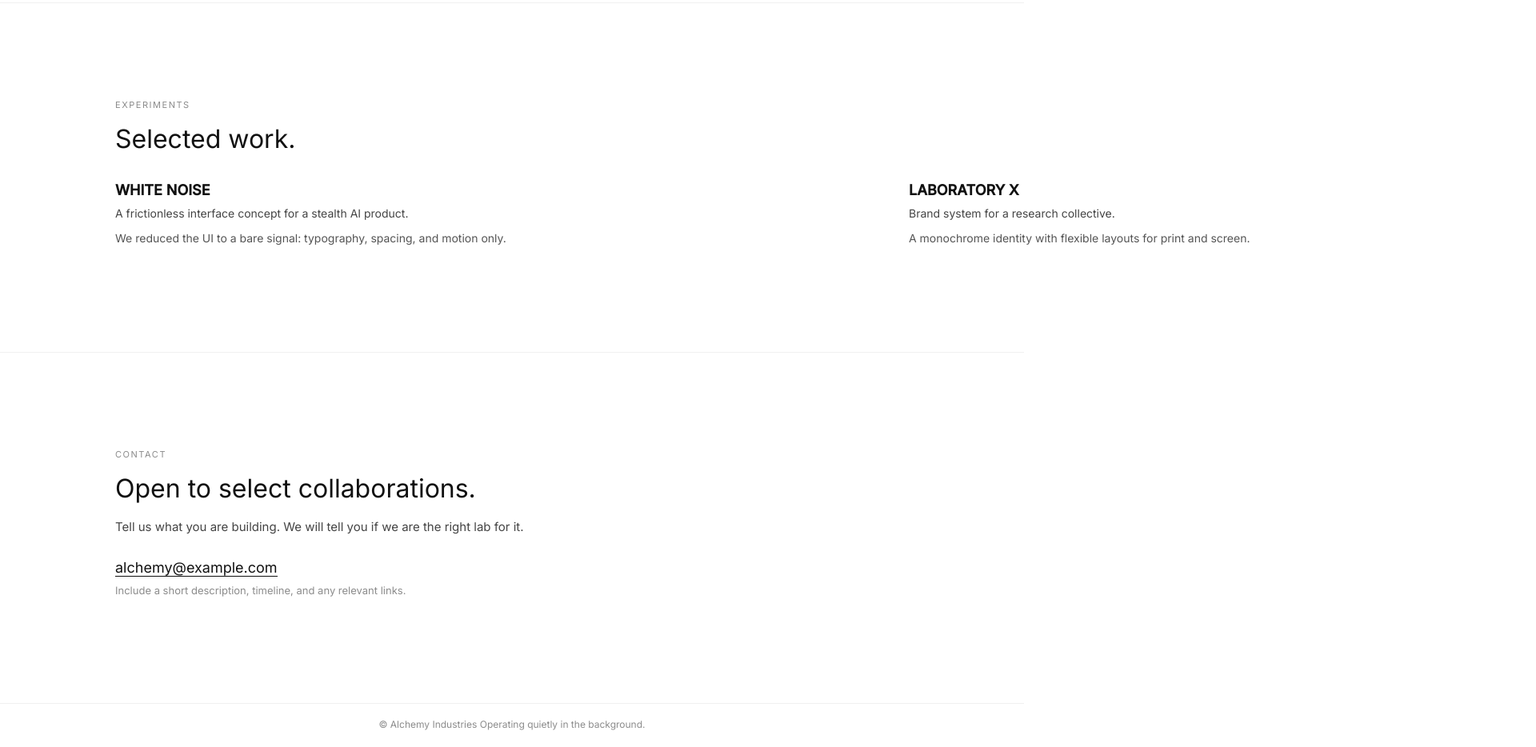
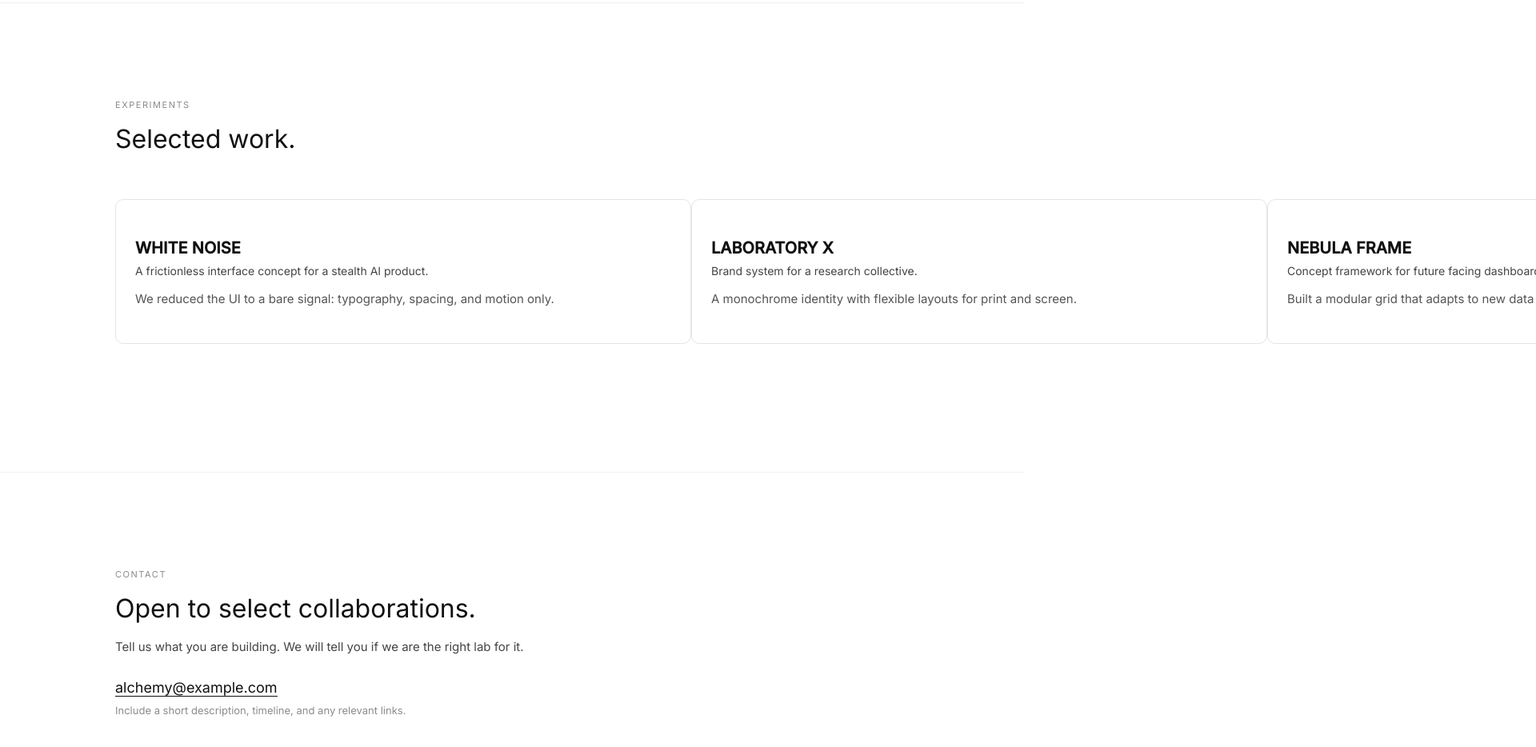
Before and after one commit to axdd333/alchemyin, a plain HTML site: page index.html in a window 1280 px wide. Shown: the part 1694-2628 px from the top of the page at 80% size, 1920 px wide, since content can reach past the window. Drawn offline with nearby package versions, Linux system fonts and the light colour scheme; a script that the page names is missing.

Commit message:
Add carousel and card styles to styles.css
Added styles for carousel component and card elements.

```diff
--- a/styles.css
+++ b/styles.css
@@ -230,3 +230,58 @@
   display: flex;
   justify-content: space-between;
 }
+/* Additional & override styles */
+
+#vanta-bg {
+  position: relative;
+  z-index: 0;
+}
+
+.page {
+  position: relative;
+  z-index: 1;
+  background: transparent;
+}
+
+/* Carousel specific */
+.swiper-container {
+  width: 100%;
+  padding: 40px 0;
+}
+
+.swiper-slide {
+  display: flex;
+  flex-direction: column;
+  background-color: rgba(255, 255, 255, 0.88);
+  border: 1px solid #e5e5e5;
+  padding: 28px 24px;
+  border-radius: 10px;
+  max-width: 720px;
+  margin: 0 auto;
+}
+
+.card-carousel .card-title {
+  font-size: 20px;
+  margin-bottom: 8px;
+}
+
+.card-carousel .card-subtitle {
+  font-size: 14px;
+  margin-bottom: 12px;
+  color: #444444;
+}
+
+.card-carousel .card-body {
+  font-size: 15px;
+  line-height: 1.6;
+  color: #555555;
+}
+
+.swiper-button-prev,
+.swiper-button-next {
+  color: #111111;
+}
+
+.swiper-pagination-bullet-active {
+  background: #111111;
+}
```
